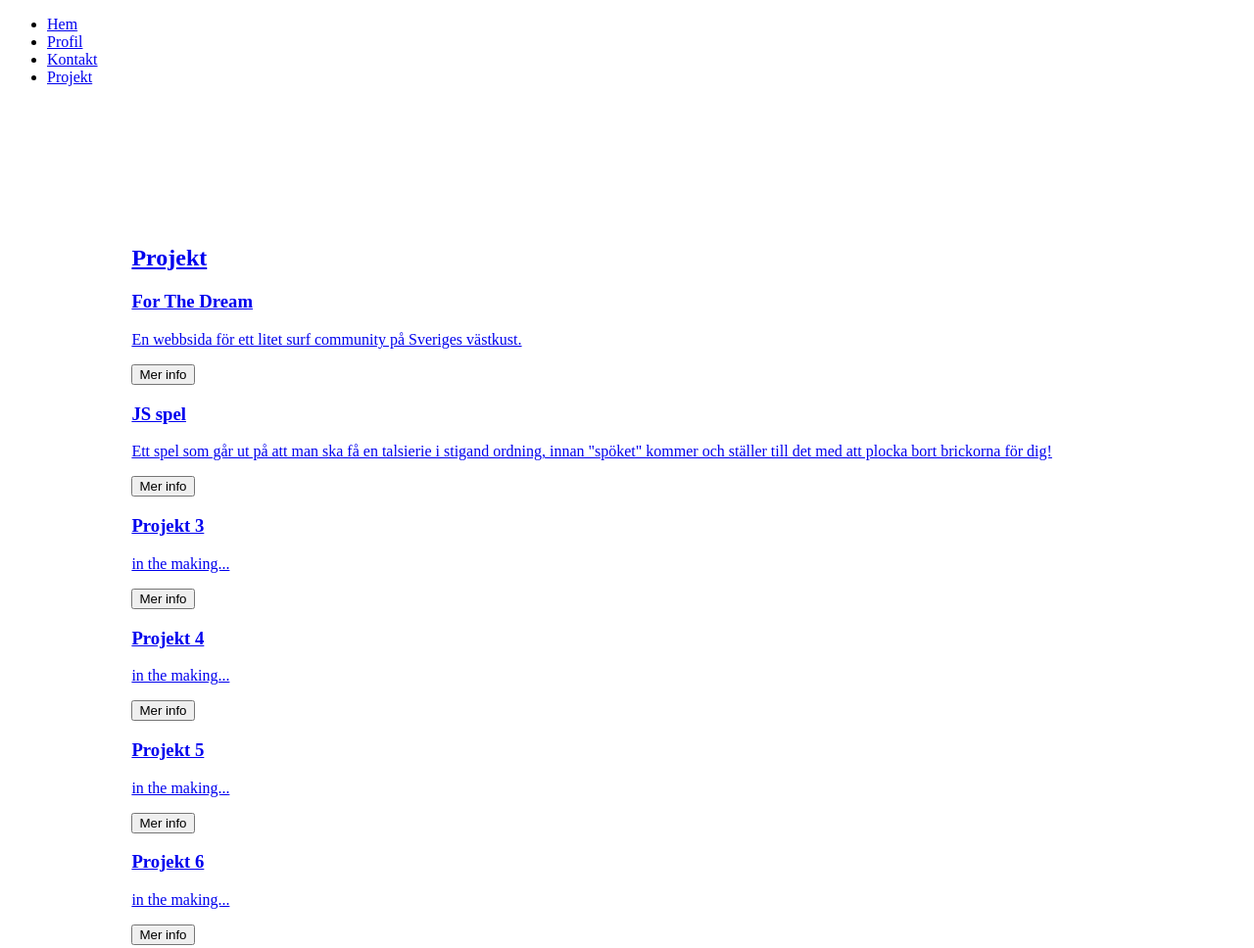
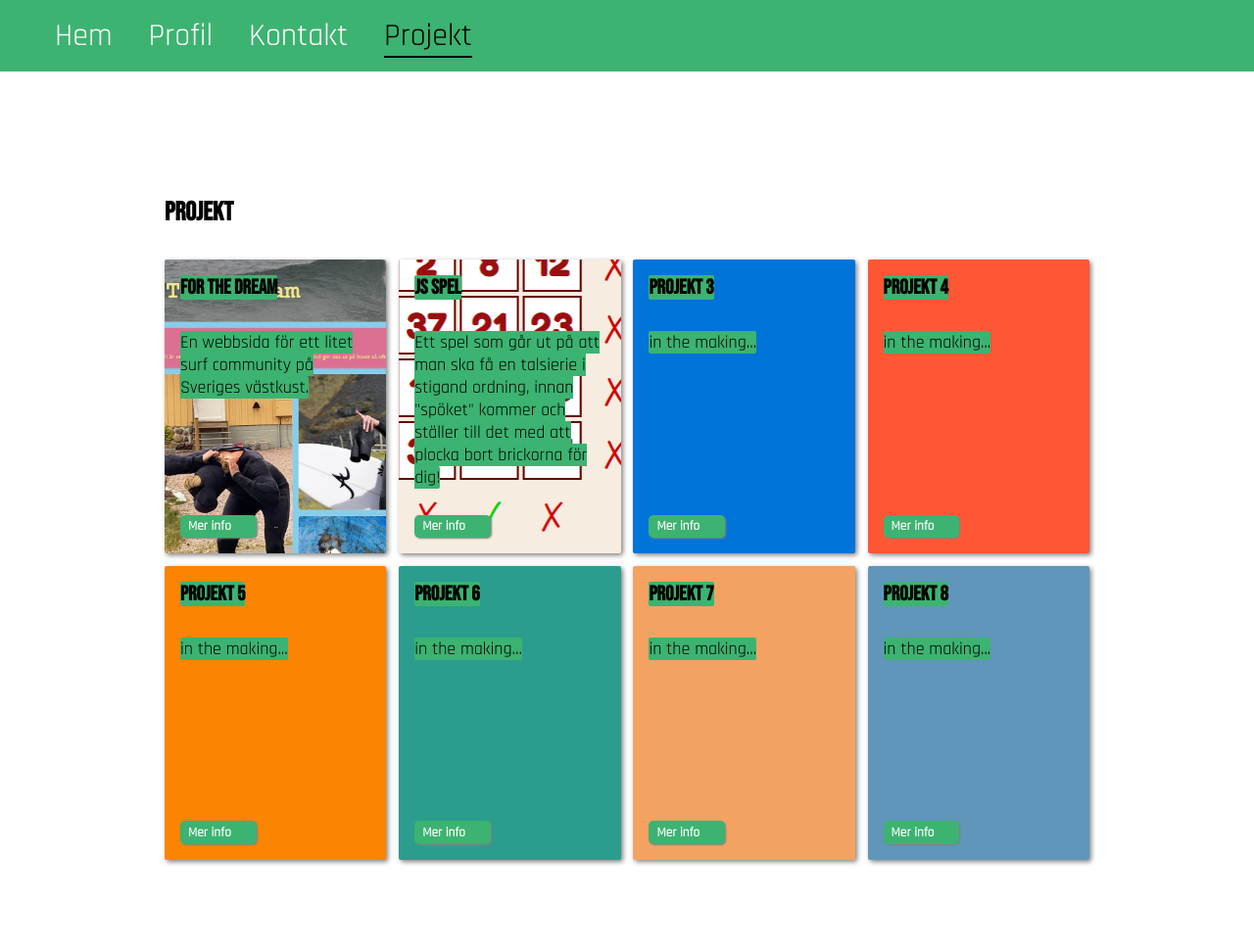
Before and after one commit to JensLnu/CV_sida, a plain HTML site: page projects.html in a window 1280 px wide. Shown: the top 968 px of the page at 98% size. Drawn offline with Linux system fonts and the light colour scheme; the site is published under a folder, as on GitHub Pages, so addresses that start at the root find nothing.

Commit message:
changed local urls

```diff
--- a/contact.html
+++ b/contact.html
@@ -4,7 +4,7 @@
 <head>
     <meta charset="UTF-8">
     <meta name="viewport" content="width=device-width, initial-scale=1.0">
-    <link rel="stylesheet" href="/CSS/main.css">
+    <link rel="stylesheet" href="./CSS/main.css">
     <link rel="stylesheet" href="./CSS/contact.css">
     <link rel="stylesheet" href="https://cdnjs.cloudflare.com/ajax/libs/font-awesome/6.2.0/css/all.min.css">
     <link rel="preconnect" href="https://fonts.googleapis.com">
@@ -19,10 +19,10 @@
     <header>
         <nav>
             <ul>
-                <li><a href="index.html">Hem</a></li>
-                <li><a href="profile.html">Profil</a></li>
-                <li><a href="contact.html" class="thispage">Kontakt</a></li>
-                <li><a href="projects.html">Projekt</a></li>
+                <li><a href="./index.html">Hem</a></li>
+                <li><a href="./profile.html">Profil</a></li>
+                <li><a href="./contact.html" class="thispage">Kontakt</a></li>
+                <li><a href="./projects.html">Projekt</a></li>
             </ul>
         </nav>
     </header>
--- a/projects.html
+++ b/projects.html
@@ -4,30 +4,30 @@
 <head>
     <meta charset="UTF-8">
     <meta name="viewport" content="width=device-width, initial-scale=1.0">
-    <link rel="stylesheet" href="/CSS/main.css">
+    <link rel="stylesheet" href="./CSS/main.css">
     <link rel="stylesheet" href="./CSS/projects.css">
     <link rel="stylesheet" href="https://cdnjs.cloudflare.com/ajax/libs/font-awesome/6.2.0/css/all.min.css">
     <link rel="preconnect" href="https://fonts.googleapis.com">
     <link rel="preconnect" href="https://fonts.gstatic.com" crossorigin>
     <link href="https://fonts.googleapis.com/css2?family=Bebas+Neue&family=Rajdhani&display=swap" rel="stylesheet">
     <meta name="description" content="olika projekt som Jens skapat, bland annat i html, css & javascript">
-    <title>Jens CV sida</title>
+    <title>Projekt</title>
 </head>
 
 <body>
     <header>
         <nav>
             <ul>
-                <li><a href="index.html">Hem</a></li>
-                <li><a href="profile.html">Profil</a></li>
-                <li><a href="contact.html">Kontakt</a></li>
-                <li><a href="projects.html" class="thispage">Projekt</a></li>
+                <li><a href="./index.html">Hem</a></li>
+                <li><a href="./profile.html">Profil</a></li>
+                <li><a href="./contact.html">Kontakt</a></li>
+                <li><a href="./projects.html" class="thispage">Projekt</a></li>
             </ul>
         </nav>
     </header>
 
     <main>
-        <a href="projects.html">
+        <a href="./projects.html">
             <h2>Projekt</h2>
         </a>
         <div id="second-section">
@@ -41,39 +41,39 @@
                 <p><span>Ett spel som går ut på att man ska få en talsierie i stigand ordning, innan "spöket" kommer och ställer till det med att plocka bort brickorna för dig!</span></p>
                 <button>Mer info</button>
             </a>
-            <a class="project-card project-card-3" href="#empty-card-modal">
+            <a class="project-card project-card-3" href="./#empty-card-modal">
                 <h3><span>Projekt 3</span></h3>
                 <p><span>in the making...</span></p>
                 <button>Mer info</button>
             </a>
-            <a class="project-card project-card-4" href="#empty-card-modal">
+            <a class="project-card project-card-4" href="./#empty-card-modal">
                 <h3><span>Projekt 4</span></h3>
                 <p><span>in the making...</span></p>
                 <button>Mer info</button>
             </a>
-            <a class="project-card project-card-5" href="#empty-card-modal">
+            <a class="project-card project-card-5" href="./#empty-card-modal">
                 <h3><span>Projekt 5</span></h3>
                 <p><span>in the making...</span></p>
                 <button>Mer info</button>
             </a>
-            <a class="project-card project-card-6" href="#empty-card-modal">
+            <a class="project-card project-card-6" href="./#empty-card-modal">
                 <h3><span>Projekt 6</span></h3>
                 <p><span>in the making...</span></p>
                 <button>Mer info</button>
             </a>
-            <a class="project-card project-card-7" href="#empty-card-modal">
+            <a class="project-card project-card-7" href="./#empty-card-modal">
                 <h3><span>Projekt 7</span></h3>
                 <p><span>in the making...</span></p>
                 <button>Mer info</button>
             </a>
-            <a class="project-card project-card-8" href="#empty-card-modal">
+            <a class="project-card project-card-8" href="./#empty-card-modal">
                 <h3><span>Projekt 8</span></h3>
                 <p><span>in the making...</span></p>
                 <button>Mer info</button>
             </a>
             <div class="empty-card-modal modal" id="empty-card-modal">
                 <div class="empty-card-modal-content">
-                    <a href="#" class="close-tag">&times;</a>
+                    <a href="./#" class="close-tag">&times;</a>
                     <p>Det finns ingen information om detta projekt ännu..</p>
                 </div>
             </div>
```
Also changed, not shown: index.html (+11 -11 lines), profile.html (+4 -4 lines).
